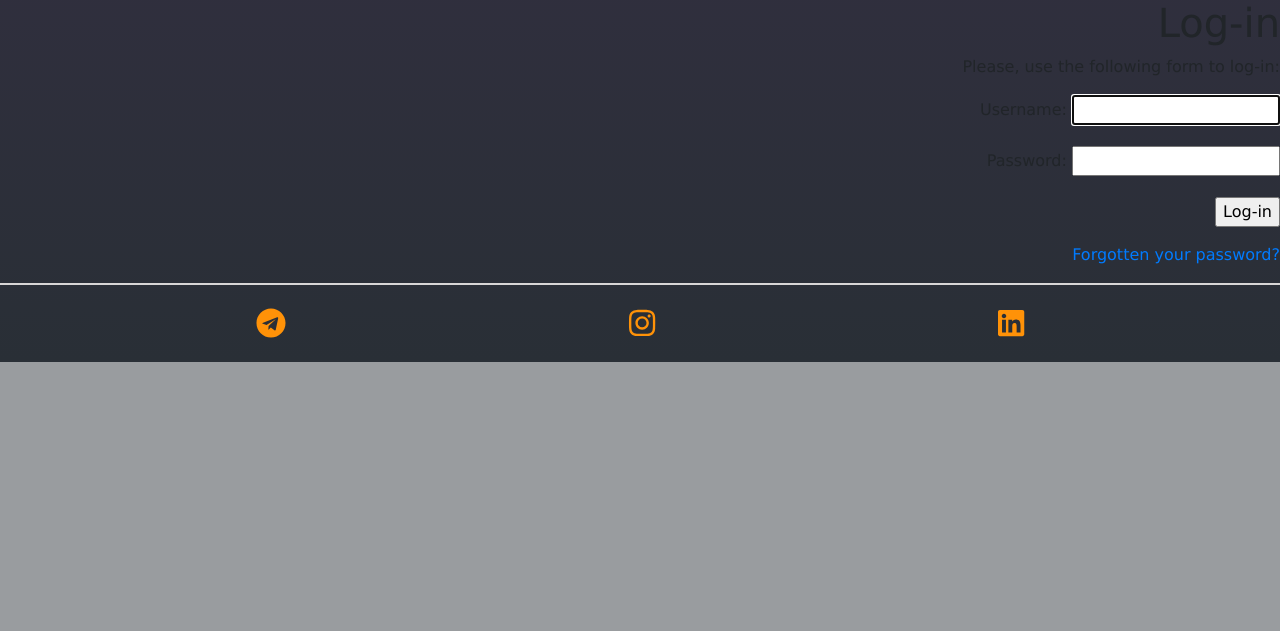
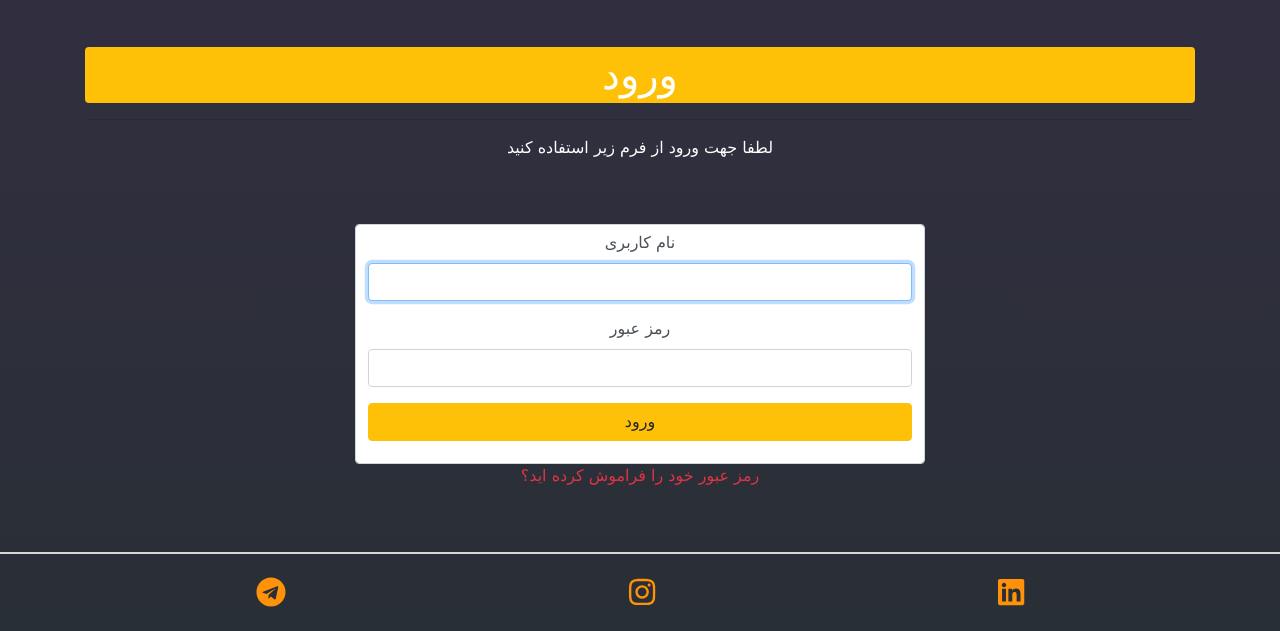
Before and after one commit to sina-karimi-93/sport_news, a Django app: page /accounts/login/ in a window 1280 px wide. Shown: the part 606-1237 px from the top of the page. Before the commit the page ends 968 px from the top, so only its background shows below. Run offline with Django 3.2, Linux system fonts and the light colour scheme; some libraries are stand-ins or nearby versions; grey boxes are pictures that could not be loaded.

Commit message:
design forms and urls

```diff
--- a/accounts/templates/registration/login.html
+++ b/accounts/templates/registration/login.html
@@ -5,24 +5,47 @@
 {% endblock %}
 
 {% block content %}
-    <h1>Log-in</h1>
+    <div class="container">
+        <h1 class="text-center text-white mt-5 bg-warning p-1 rounded">ورود</h1>
+        <hr>
         {% if form.errors %}
-        <p>
-            Your username and password didn't match.
-            Please try again.
+            <p class="text-center text-white font-weight-bold">
+                نام کاربری یا رمز عبور درست نمی باشند.
             </p>
         {% else %}
-        <p>Please, use the following form to log-in:</p>
+            <p class="text-center text-white">لطفا جهت ورود از فرم زیر استفاده کنید</p>
         {% endif %}
-    <div class="login-form">
-        <form action="{% url 'accounts:login' %}" method="post">
-            {{ form.as_p }}
+        <div class="row justify-content-center">
+            <div class="login-form text-center my-5 w-50 justify-content-center">
+                <form action="{% url 'accounts:login' %}" method="post" class="form-control">
+                    <!-- Username -->
+                    <label for="id_username">نام کاربری</label>
+                    <p>
+                        <input type="text" name="username" autofocus=""
+                               autocapitalize="none" autocomplete="username"
+                               required="" id="id_username"
+                               class="form-control text-center"
+                        >
+                    </p>
+                    <!-- Password -->
+                    <label for="id_password">رمز عبور</label>
+                    <p>
+                        <input type="password" name="password"
+                               autocomplete="current-password"
+                               required="" id="id_password"
+                               class="form-control text-center"
+                        >
+                    </p>
                     {% csrf_token %}
                     <input type="hidden" name="next" value="{{ next }}"/>
-            <p><input type="submit" value="Log-in"></p>
+                    <p><input type="submit" class="btn btn-block btn-warning" value="ورود"></p>
                 </form>
+
                 <p>
-            <a href="{% url "accounts:password_reset" %}">Forgotten your password?</a>
+                    <a href="{% url "accounts:password_reset" %}" class="text-danger">رمز عبور خود را فراموش کرده
+                        اید؟</a>
                 </p>
             </div>
+        </div>
+    </div>
 {% endblock %}
--- a/assets/css/custom.css
+++ b/assets/css/custom.css
@@ -373,7 +373,7 @@ a:hover {
 
 /* new */
 .news-card {
-    min-height: 450px;;
+    min-height: 400px;;
 }
 
 .news-header {
--- a/products/urls.py
+++ b/products/urls.py
@@ -6,8 +6,8 @@ app_name = 'products'
 urlpatterns = [
     path('', product_list, name='product_list'),
 
-    re_path(r'(?P<slug>[-\w]+)/', product_detail, name='product_detail'),
+    re_path(r'(?P<slug>[-\w]+)/جزییات/', product_detail, name='product_detail'),
 
-    path('<int:pk>/', product_category, name='product_category'),
+    path('<int:pk>/دسته-بندی-ها/', product_category, name='product_category'),
 
 ]
```
Also changed, not shown: accounts/templates/register.html (+42 -7 lines), home/templates/news_list.html (+30 -6 lines), home/views.py (+5 -2 lines), products/admin.py (+9 -2 lines), products/views.py (+1 -11 lines), products/migrations/0008_alter_productimage_options.py (added). Lines whose indentation alone changed are shown as unchanged.
